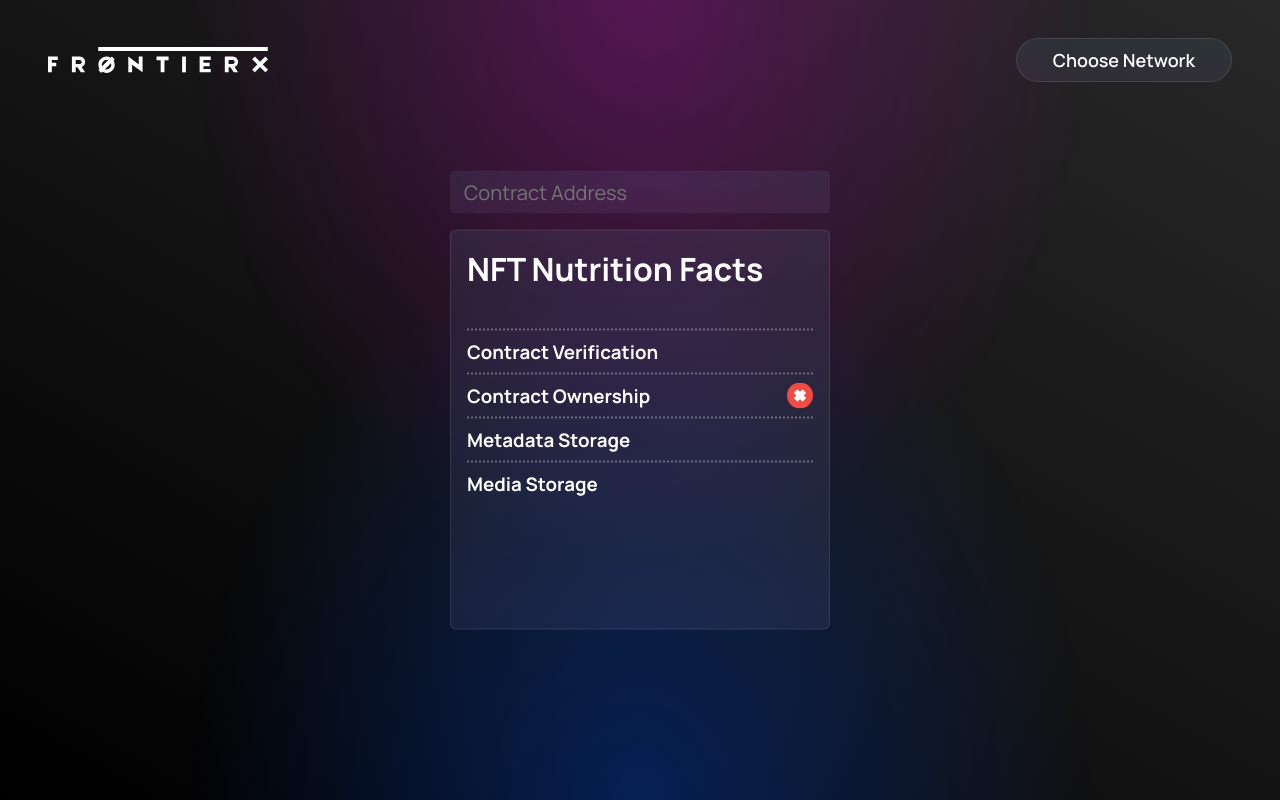
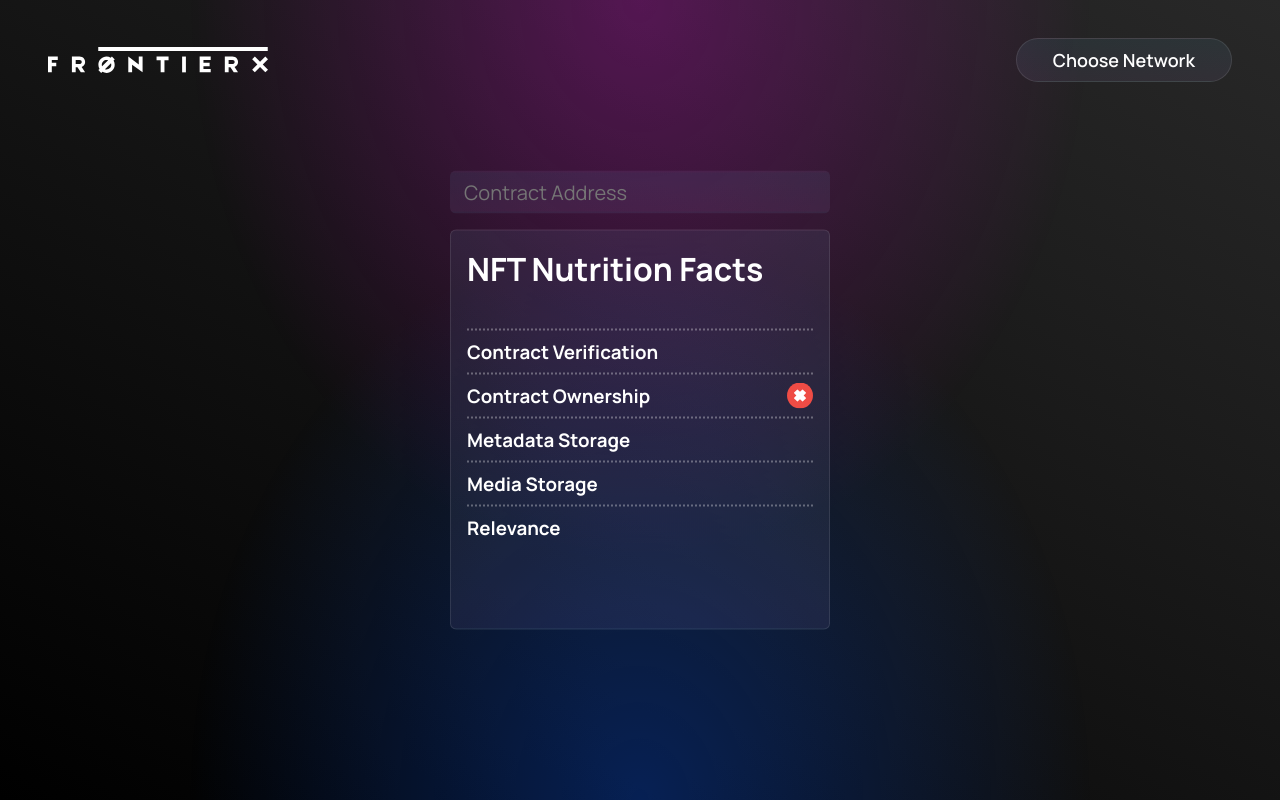
Before and after one commit to jeffreyhu16/NFT-Nutrition-Facts, a Next.js app: page / in a window 1280 px wide. Built offline with nearby package versions, Linux system fonts and the light colour scheme.

Commit message:
add spam check

```diff
--- a/components/Form.tsx
+++ b/components/Form.tsx
@@ -9,7 +9,7 @@ const Form = () => {
   const { getNftContract, getNftData, getNftLogo, status, tokenURI, imageURL } = nftCtx;
 
   const checkCtx = useContext(CheckContext)!;
-  const { checkIsVerified, checkNftSource } = checkCtx;
+  const { checkIsVerified, checkNftSource, checkRelevance } = checkCtx;
 
   const [input, setInput] = useState<string>('');
 
@@ -30,6 +30,7 @@ const Form = () => {
       checkIsVerified(status);
       checkNftSource(tokenURI, 'metadata');
       checkNftSource(imageURL, 'media');
+      checkRelevance(input);
     }
   }, [status, tokenURI, imageURL]);
 
--- a/components/Label.tsx
+++ b/components/Label.tsx
@@ -10,7 +10,7 @@ const Label = () => {
   const { collection, logoURL } = nftCtx;
 
   const checkCtx = useContext(CheckContext)!;
-  const { isVerified, nftSource } = checkCtx;
+  const { isVerified, nftSource, isSpam } = checkCtx;
   // console.log(nftSource)
   return (
     <div className={styles.container}>
@@ -58,6 +58,16 @@ const Label = () => {
             />
           }
         </div>
+        <div className={styles.contentCheck}>
+          <h3>Relevance</h3>
+          {isSpam !== undefined &&
+            <Image
+              src={isSpam ? '/red-cross.svg' : '/green-check.svg'}
+              width={26}
+              height={26}
+            />
+          }
+        </div>
       </div>
     </div>
   );
--- a/contexts/CheckContext.tsx
+++ b/contexts/CheckContext.tsx
@@ -1,4 +1,5 @@
-import { createContext, Dispatch, ReactNode, SetStateAction, useState } from 'react';
+import { createContext, Dispatch, ReactNode, SetStateAction, useState } from 'react'
+import { Alchemy, Network } from 'alchemy-sdk'
 import { ethers } from 'ethers'
 
 type Source = {
@@ -11,9 +12,11 @@ type Source = {
 export interface CheckContextInterface {
   isVerified: boolean | undefined,
   nftSource: Source | undefined,
+  isSpam: boolean | undefined,
   setIsVerified: Dispatch<SetStateAction<boolean | undefined>>,
   checkIsVerified: (status: string) => void,
   checkNftSource: (URI: string, type: string) => void,
+  checkRelevance: (address: string) => void,
 }
 
 export const CheckContext = createContext<CheckContextInterface | null>(null);
@@ -26,6 +29,7 @@ export const CheckProvider = ({ children }: CheckProviderProps) => {
 
   const [isVerified, setIsVerified] = useState<boolean>();
   const [nftSource, setNftSource] = useState<Source>();
+  const [isSpam, setIsSpam] = useState<boolean>();
   const sources = ['ipfs', 'arweave', 'data:'];
 
   const checkIsVerified = (status: string) => {
@@ -68,12 +72,24 @@ export const CheckProvider = ({ children }: CheckProviderProps) => {
     }
   }
 
+  const checkRelevance = async (address: string) => {
+    const settings = {
+      apiKey: process.env.NEXT_PUBLIC_ALCHEMY_MAINNET_API_KEY,
+      network: Network.ETH_MAINNET
+    }
+    const alchemy = new Alchemy(settings);
+    const isSpam = await alchemy.nft.isSpamContract(address);
+    setIsSpam(isSpam);
+  }
+
   const providerValue = {
     isVerified,
     nftSource,
+    isSpam,
     setIsVerified,
     checkIsVerified,
     checkNftSource,
+    checkRelevance,
   }
 
   return (
```
